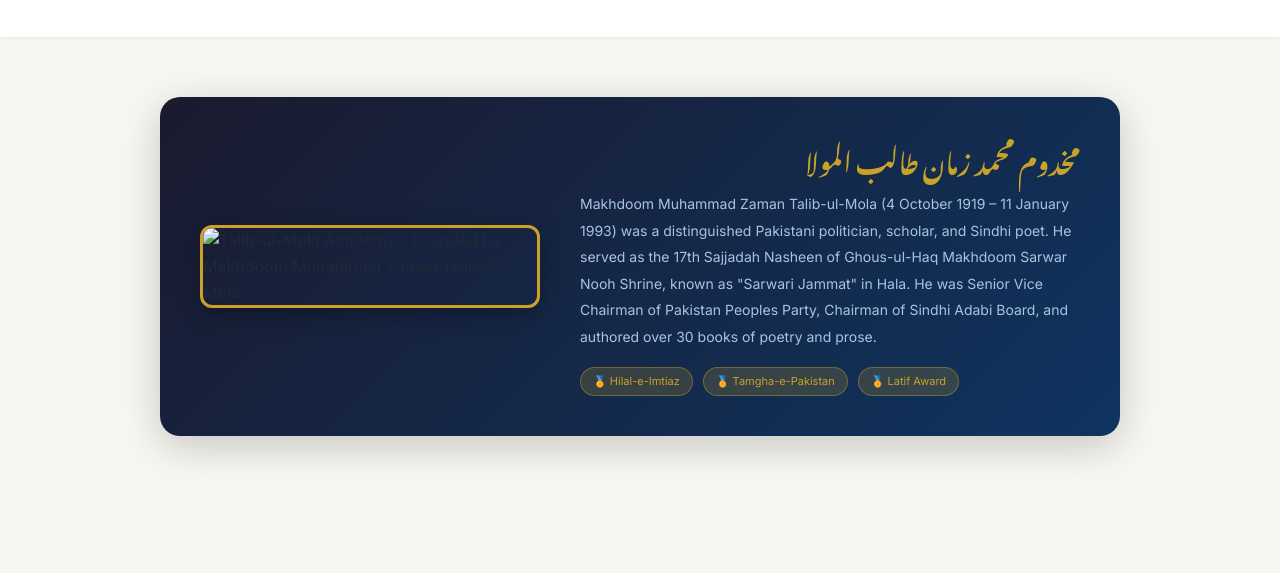
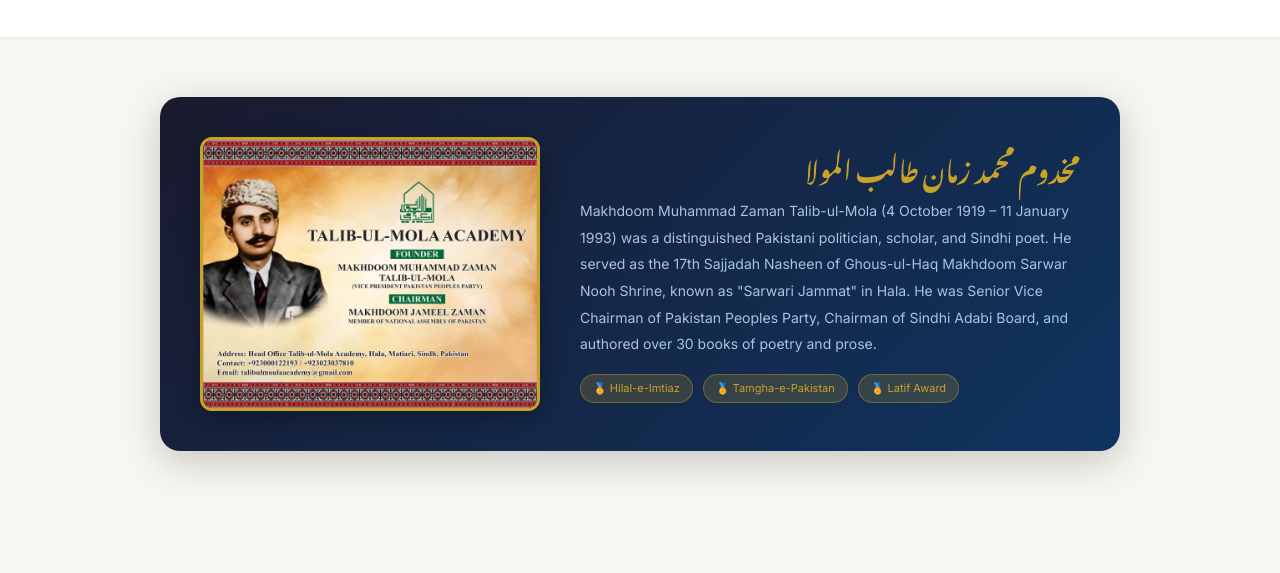
Before and after one commit to tanveerahmedk/talilb-ul-moula-acadmy, a plain HTML site: page index.html in a window 1280 px wide. Shown: the part 761-1334 px from the top of the page. Drawn offline with nearby package versions, Linux system fonts and the light colour scheme; a web font is replaced by a local one.

Commit message:
Update index.html

```diff
--- a/index.html
+++ b/index.html
@@ -221,7 +221,7 @@
         <!-- Mission -->
         <section style="max-width:1000px;margin:0 auto;padding:60px 20px;">
             <div style="background:linear-gradient(135deg, #1a1a2e, #0f3460);border-radius:20px;padding:40px;box-shadow:0 10px 40px rgba(0,0,0,0.2);display:flex;align-items:center;gap:40px;flex-wrap:wrap;justify-content:center;">
-                <img src="src/data/poster.jpeg" alt="Talib-ul-Mola Academy - Founded by Makhdoom Muhammad Zaman Talib-ul-Mola" style="width:340px;max-width:100%;border-radius:12px;border:3px solid var(--gold-light);box-shadow:0 6px 25px rgba(0,0,0,0.3);">
+                <img src="poster.jpeg" alt="Talib-ul-Mola Academy - Founded by Makhdoom Muhammad Zaman Talib-ul-Mola" style="width:340px;max-width:100%;border-radius:12px;border:3px solid var(--gold-light);box-shadow:0 6px 25px rgba(0,0,0,0.3);">
                 <div style="flex:1;min-width:280px;color:white;">
                     <p class="font-sindhi" style="font-size:26px;color:var(--gold-light);margin-bottom:12px;direction:rtl;">مخدوم محمد زمان طالب المولا</p>
                     <p style="font-size:14px;color:#a8c4e0;line-height:1.9;margin-bottom:16px;">
```
